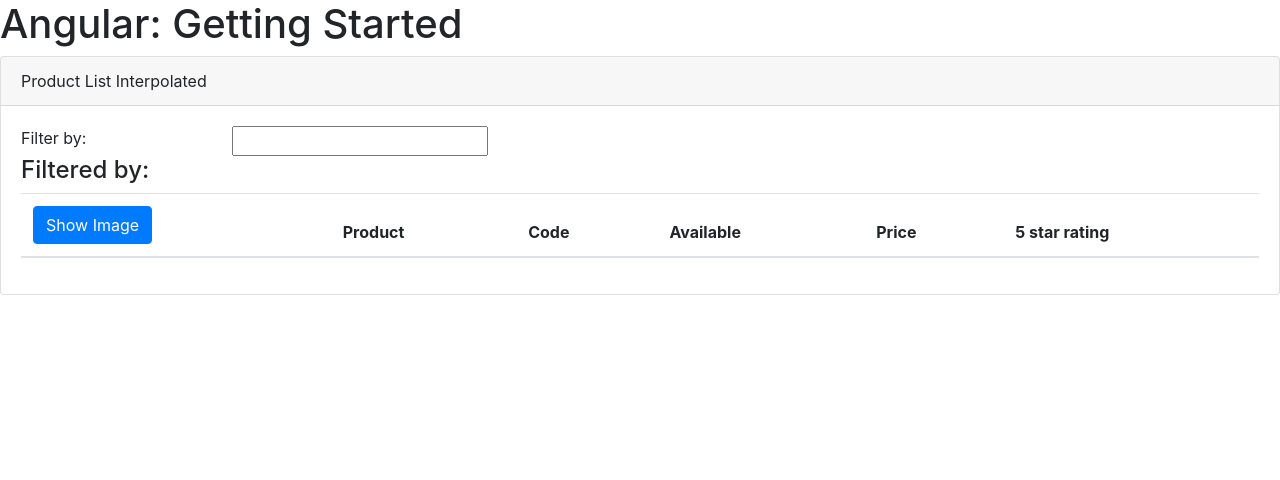
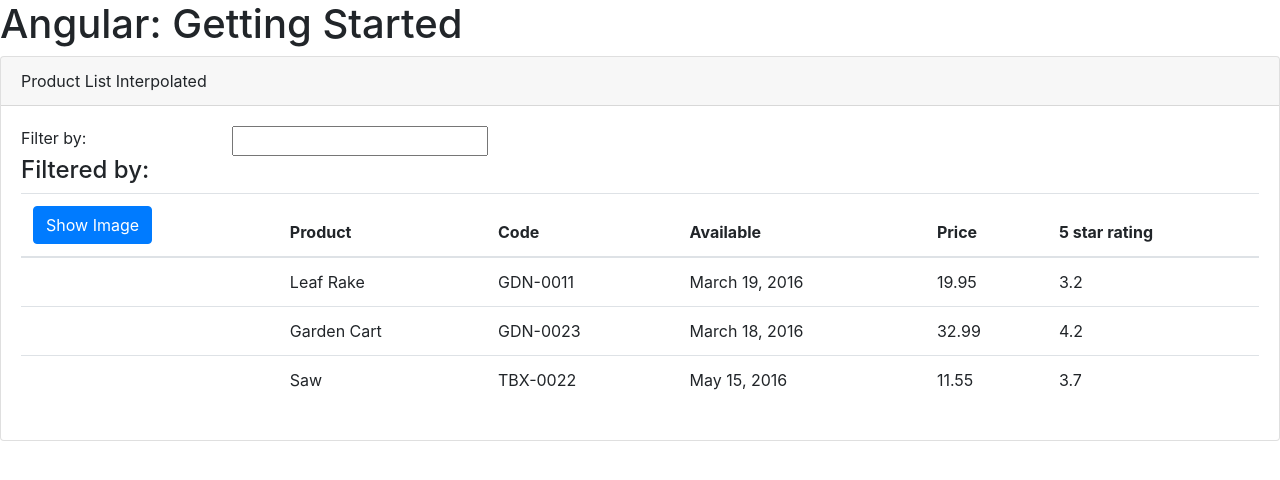
Before and after one commit to Korfu/AngularGettingStarted, an Angular app: page / in a window 1280 px wide. Shown: the top 480 px of the page. Built offline with nearby package versions, Linux system fonts and the light colour scheme.

Commit message:
added products in the view, using ngIf and NgFor in the html template

```diff
--- a/src/app/prodcuts/product-list.component.html
+++ b/src/app/prodcuts/product-list.component.html
@@ -14,7 +14,7 @@
                 <h4>Filtered by:</h4>
             </div>
         </div>
-        <div class='table-responsive'>
+        <div class='table-responsive' *ngIf='products && products.length'>
             <table class='table'>
             <thead>
                 <tr>
@@ -31,7 +31,14 @@
                 </tr>
             </thead>
             <tbody>
-
+                <tr *ngFor='let product of products'>
+                    <td></td>
+                    <td>{{product.productName}}</td>
+                    <td>{{product.productCode}}</td>
+                    <td>{{product.releaseDate}}</td>
+                    <td>{{product.price}}</td>
+                    <td>{{product.starRating}}</td>
+                </tr>
             </tbody>
             </table>
         </div>
--- a/src/app/prodcuts/product-list.component.ts
+++ b/src/app/prodcuts/product-list.component.ts
@@ -6,4 +6,36 @@
 })
 export class ProductListComponent {
     pageTitle:string= 'Product List Interpolated';
+    products: any[] =[
+        {
+            "productId": 1,
+            "productName": "Leaf Rake",
+            "productCode": "GDN-0011",
+            "releaseDate": "March 19, 2016",
+            "description": "Leaf rake with 48-inch wooden handle.",
+            "price": 19.95,
+            "starRating": 3.2,
+            "imageUrl": "http://openclipart.org/image/300px/svg_to_png/26215/Anonymous_Leaf_Rake.png"
+        },
+        {
+            "productId": 2,
+            "productName": "Garden Cart",
+            "productCode": "GDN-0023",
+            "releaseDate": "March 18, 2016",
+            "description": "15 gallon capacity rolling garden cart",
+            "price": 32.99,
+            "starRating": 4.2,
+            "imageUrl": "http://openclipart.org/image/300px/svg_to_png/58471/garden_cart.png"
+        },
+        {
+            "productId": 8,
+            "productName": "Saw",
+            "productCode": "TBX-0022",
+            "releaseDate": "May 15, 2016",
+            "description": "15-inch steel blade hand saw",
+            "price": 11.55,
+            "starRating": 3.7,
+            "imageUrl": "http://openclipart.org/image/300px/svg_to_png/27070/egore911_saw.png"
+        }
+    ];
 }
```
